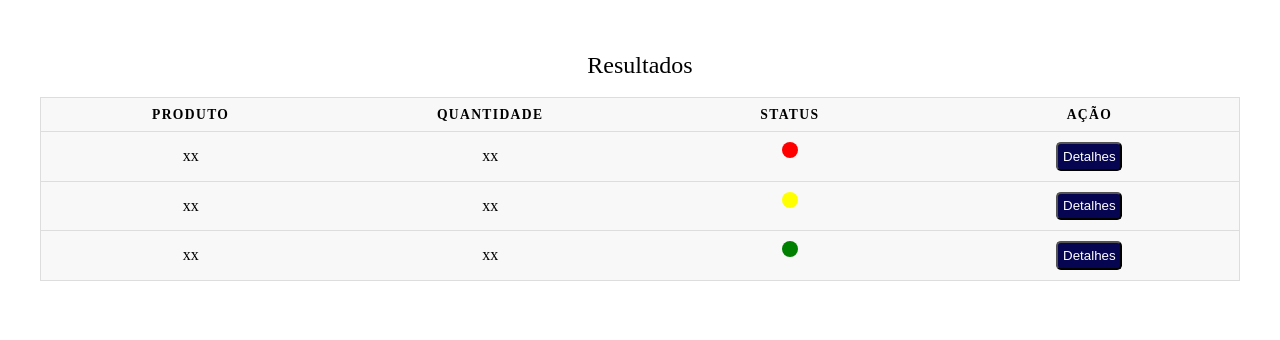
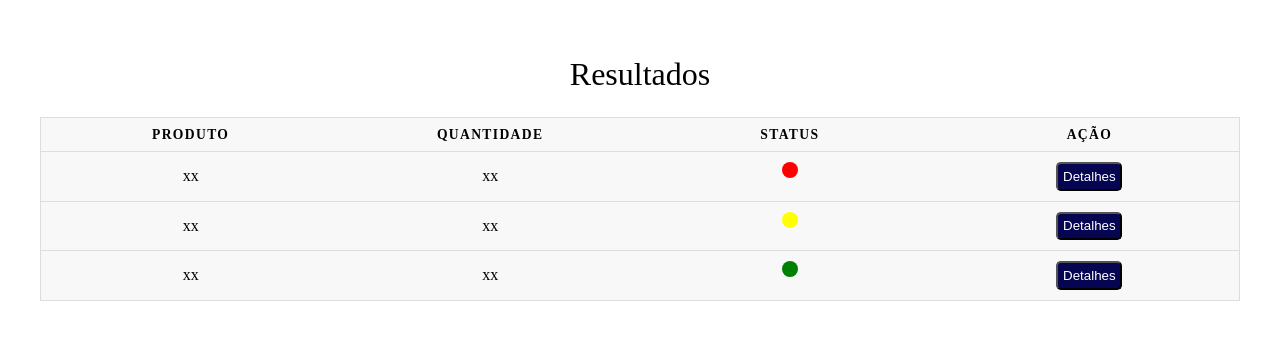
Before and after one commit to MariaClaraAmorim/PPA-Almoxarifado-Final..., a PHP site: template Resources/View/pages/Usuario/resultados.html in a window 1280 px wide. Shown: the top 340 px of the page. Run offline with PHP 8.4, Linux system fonts and the light colour scheme; the template is opened without the code that fills it, so the values that code supplies are empty.

Commit message:
refactor: alteração no estilo das paginas de usuario

```diff
--- a/Resources/Assets/Css/Usuario/carrinho.css
+++ b/Resources/Assets/Css/Usuario/carrinho.css
@@ -13,7 +13,8 @@ table {
 }
 
 table caption {
-  font-size: 1.5em;
+  font-size: 2em;
+  font-family: ui-monospace;
   margin: 0.5em 0 0.75em;
 }
 
--- a/Resources/Assets/Css/Usuario/requisicoes.css
+++ b/Resources/Assets/Css/Usuario/requisicoes.css
@@ -12,7 +12,8 @@ table {
 }
 
 table caption {
-  font-size: 1.5em;
+  font-size: 2em;
+  font-family: ui-monospace;
   margin: 0.5em 0 0.75em;
 }
 
--- a/Resources/Assets/Css/Usuario/resultados.css
+++ b/Resources/Assets/Css/Usuario/resultados.css
@@ -13,7 +13,8 @@ table {
 }
 
 table caption {
-  font-size: 1.5em;
+  font-size: 2em;
+  font-family: ui-monospace;
   margin: 0.5em 0 0.75em;
 }
 
```
